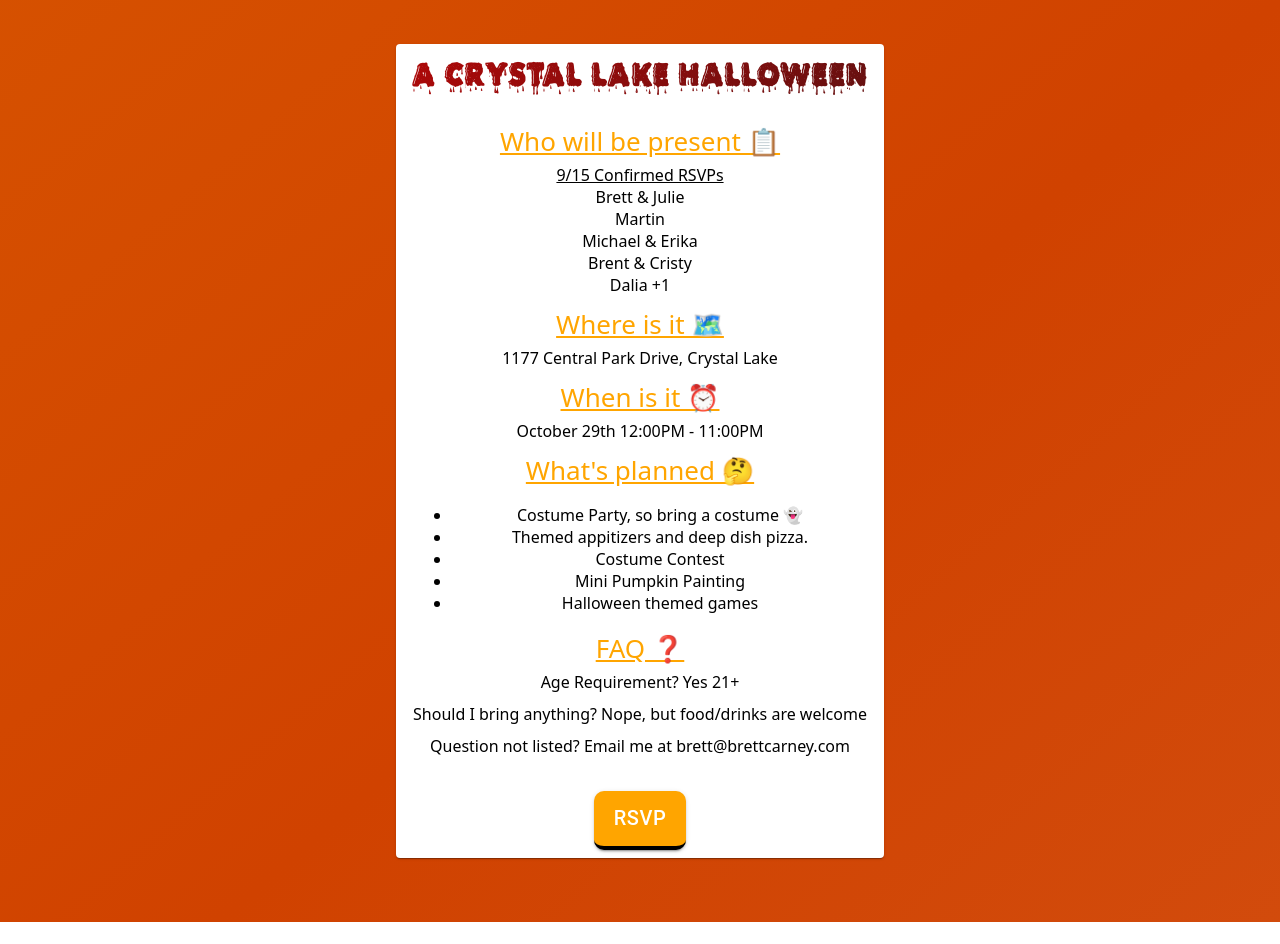
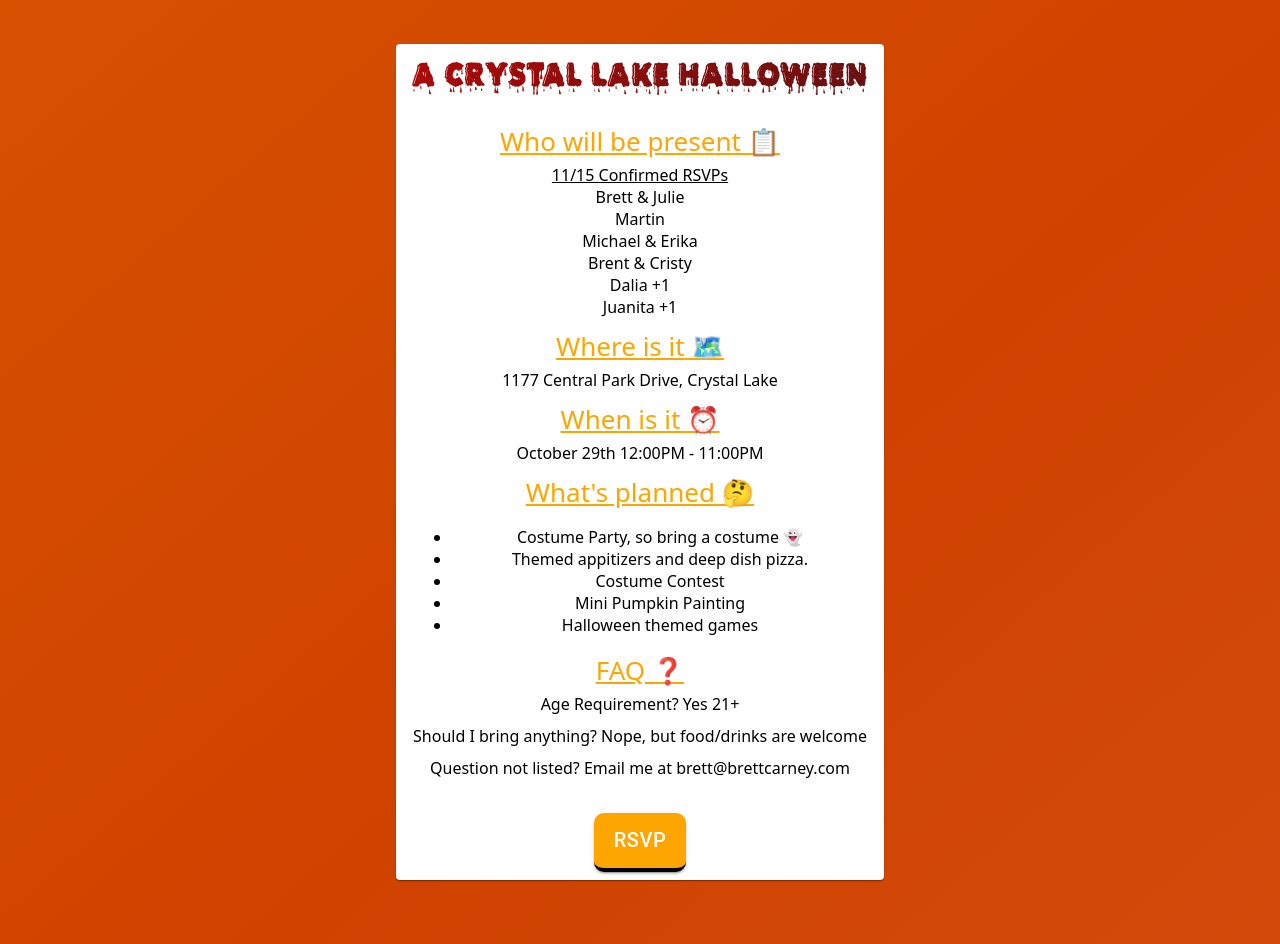
Before and after one commit to breadboi/personal-rsvp, a React (Create React App) app: page / in a window 1280 px wide. Before the commit the page ends 922 px from the top, so only its background shows below. Built offline with nearby package versions, Linux system fonts and the light colour scheme.

Commit message:
Update HomePage.jsx

```diff
--- a/src/components/pages/HomePage.jsx
+++ b/src/components/pages/HomePage.jsx
@@ -59,12 +59,13 @@ export default class HomePage extends React.Component {
 
                         <div style={styles.secondaryHeader}><u>Who will be present 📋</u></div>
                         <div style={styles.afterUnderlineContent}>
-                            <span><u>9/15 Confirmed RSVPs</u></span><br />
+                            <span><u>11/15 Confirmed RSVPs</u></span><br />
                             <span>Brett & Julie</span><br />
                             <span>Martin</span><br />
                             <span>Michael & Erika</span><br />
                             <span>Brent & Cristy</span><br />
                             <span>Dalia +1</span><br />
+                            <span>Juanita +1</span><br />
                         </div>
 
                         <div style={styles.secondaryHeader}><u>Where is it 🗺️</u></div>
```
